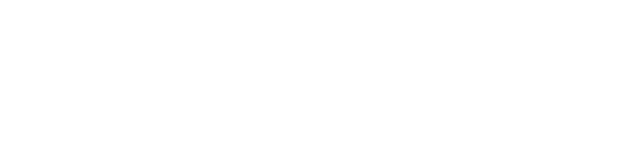
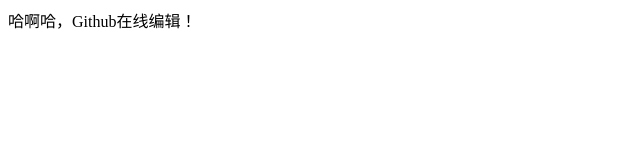
Before and after one commit to William-WFC/aboutProduct, a plain HTML site: page product.html in a window 1280 px wide. Shown: the whole page, without its empty margins (0-640 px from the left). Drawn offline with Linux system fonts and the light colour scheme.

Commit message:
123
add something to product.html

```diff
--- a/product.html
+++ b/product.html
@@ -5,5 +5,6 @@
 		<title>Hello product</title>
 	</head>
 	<body>
+		<div>哈啊哈，Github在线编辑！</div>
 	</body>
 </html>
```
